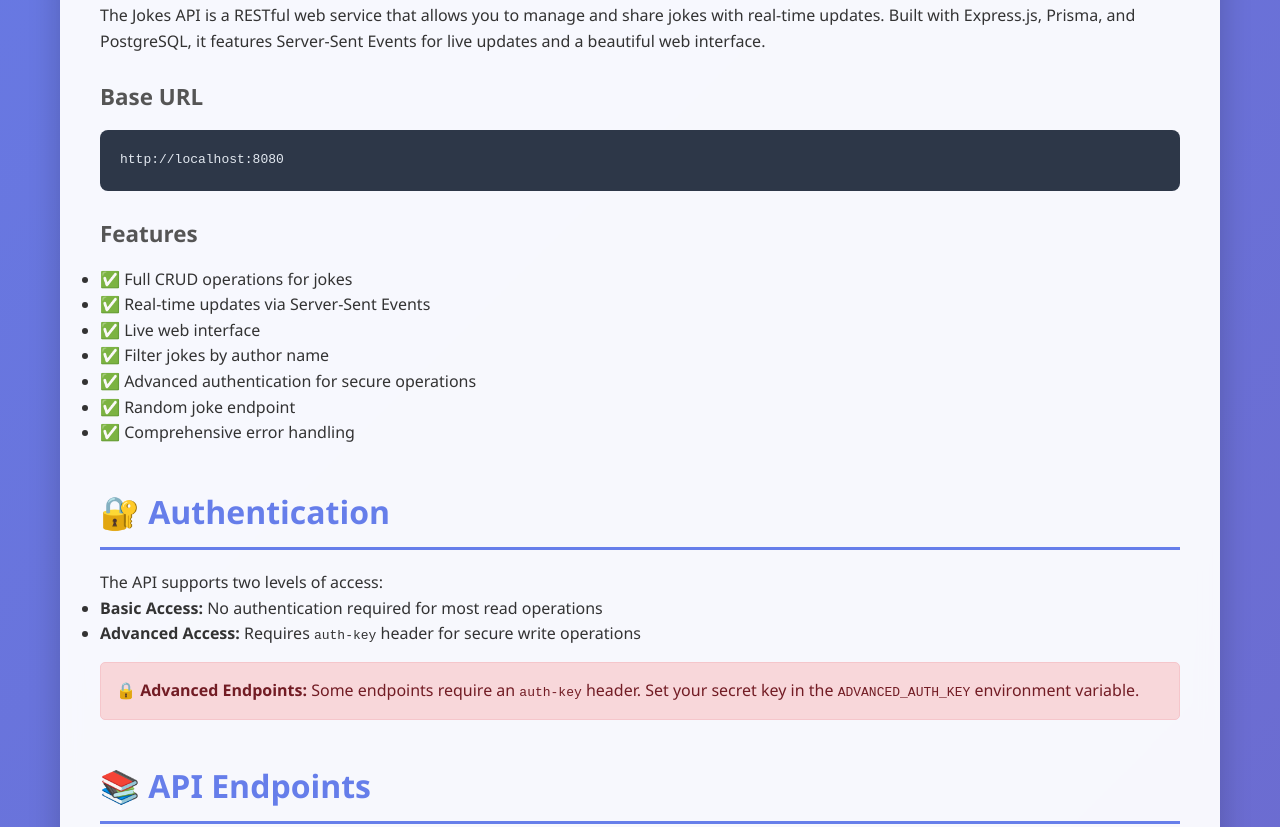
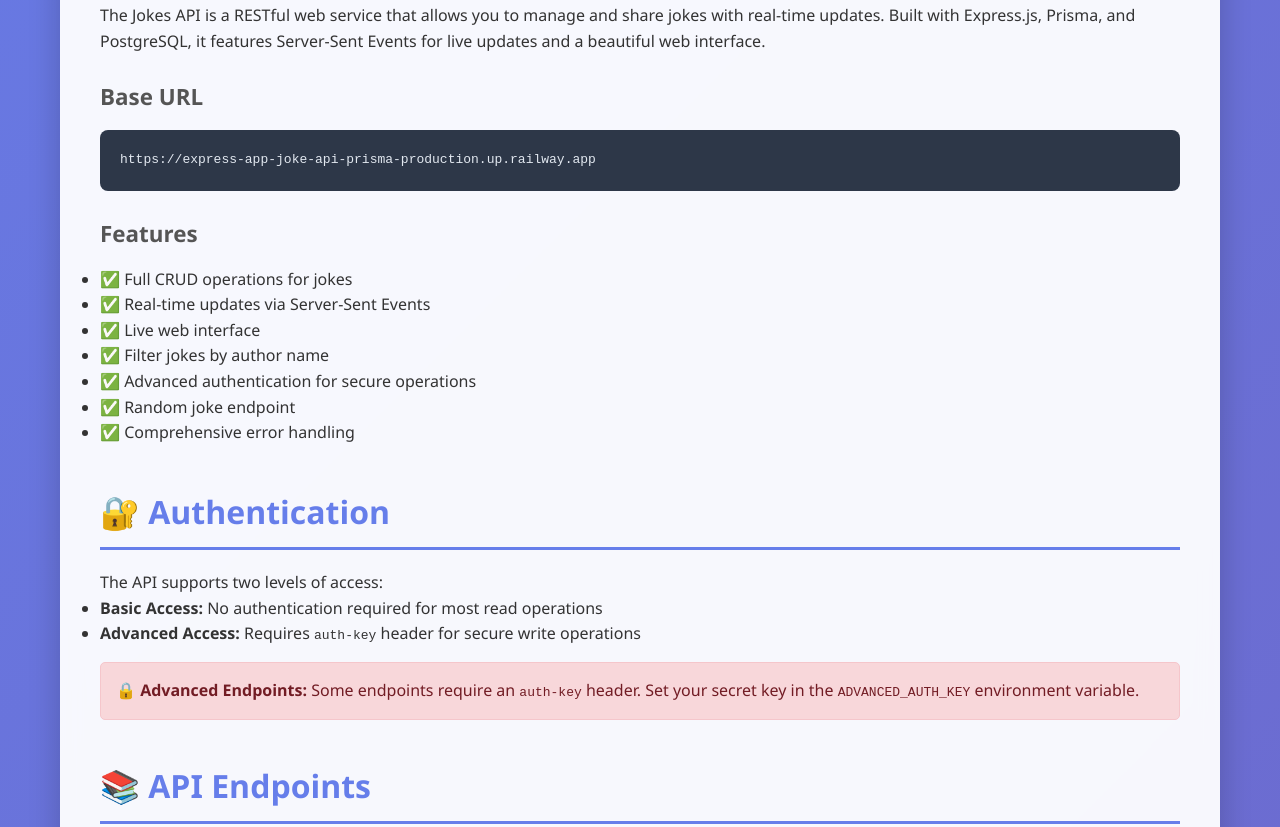
Before and after one commit to whyashthakker/express-app-joke-api-prisma, a website: page public/docs.html in a window 1280 px wide. Shown: the part 1020-1847 px from the top of the page. Drawn offline with Linux system fonts and the light colour scheme.

Commit message:
updated curl

```diff
--- a/public/docs.html
+++ b/public/docs.html
@@ -263,7 +263,7 @@
 
                 <h3>Base URL</h3>
                 <div class="code-block">
-                    <pre>http://localhost:8080</pre>
+                    <pre>https://express-app-joke-api-prisma-production.up.railway.app</pre>
                 </div>
 
                 <h3>Features</h3>
@@ -436,13 +436,13 @@ eventSource.onmessage = function(event) {
                 <h3>Using cURL</h3>
                 <div class="code-block">
                     <pre># Get all jokes
-curl http://localhost:8080/jokes
+curl https://express-app-joke-api-prisma-production.up.railway.app/jokes
 
 # Get jokes by author
-curl "http://localhost:8080/jokes?name=Alice"
+curl "https://express-app-joke-api-prisma-production.up.railway.app/jokes?name=Alice"
 
 # Create a new joke
-curl -X POST http://localhost:8080/jokes \
+curl -X POST https://express-app-joke-api-prisma-production.up.railway.app/jokes \
   -H "Content-Type: application/json" \
   -d '{
     "name": "Comedy Central",
@@ -451,7 +451,7 @@ curl -X POST http://localhost:8080/jokes \
   }'
 
 # Create joke with auth (advanced)
-curl -X POST http://localhost:8080/advanced-joke \
+curl -X POST https://express-app-joke-api-prisma-production.up.railway.app/advanced-joke \
   -H "Content-Type: application/json" \
   -H "auth-key: your-secret-key" \
   -d '{
```
